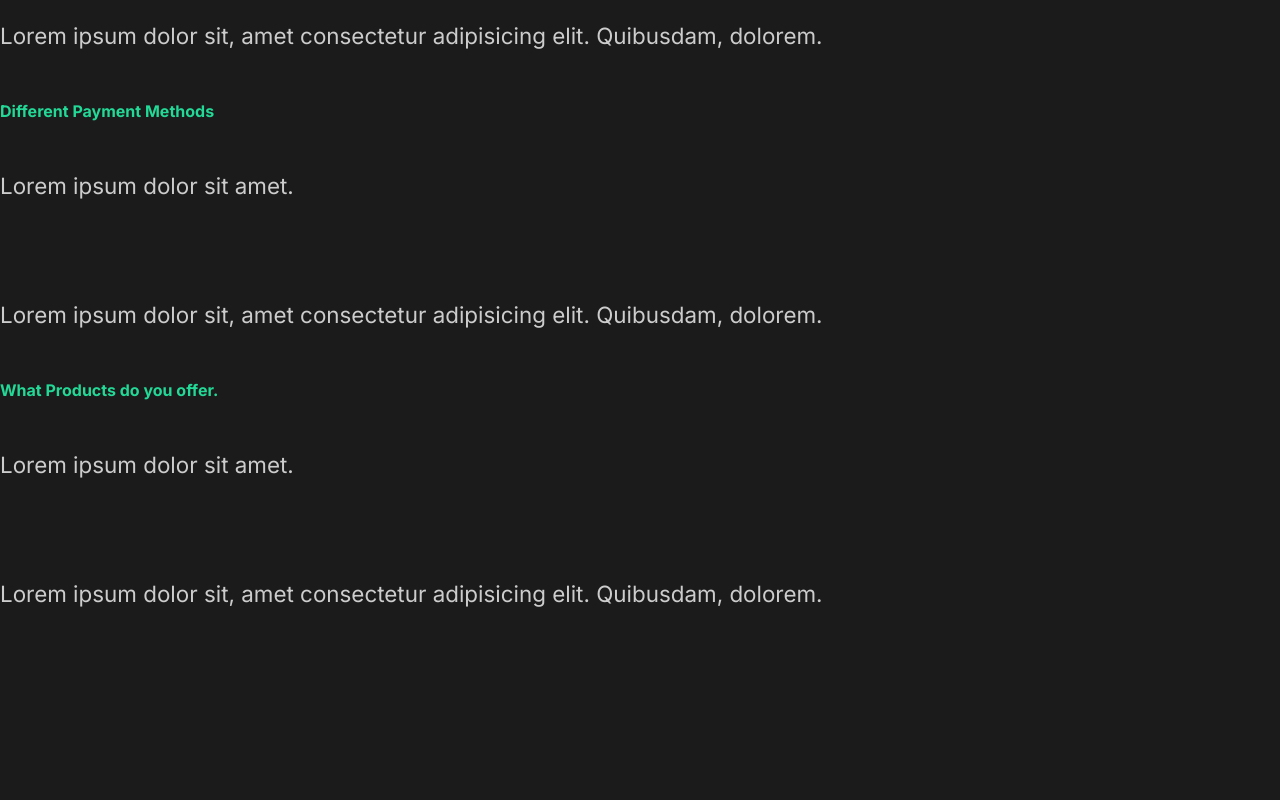
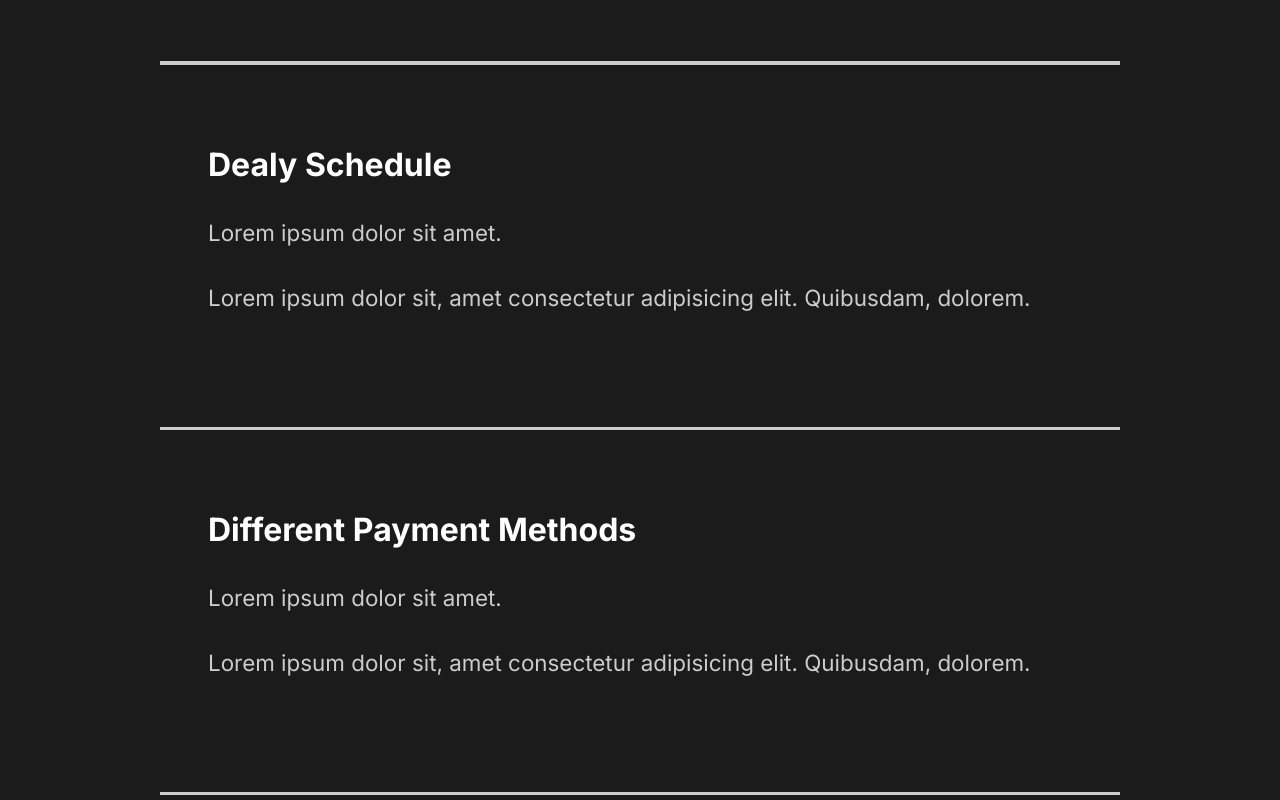
Before and after one commit to jurajrc/the-creative-react-course-capture, a React (Create React App) app: page / in a window 1280 px wide. Shown: the part 2520-3320 px from the top of the page. Before the commit the page ends 3179 px from the top, so only its background shows below. Built offline with nearby package versions, Linux system fonts and the light colour scheme.

Commit message:
7. styled Faq component

```diff
--- a/src/conponents/FaqSection.js
+++ b/src/conponents/FaqSection.js
@@ -1,8 +1,10 @@
 import React from 'react'
+import styled from 'styled-components'
+import { About } from '../styles'
 
 const FaqSection = () => {
     return (
-        <div className="faq">
+        <Faq>
             <h2>Any Questions <span>FAQ</span></h2>
             <div className="question">
                 <h4>How to I Start?</h4>
@@ -11,6 +13,7 @@
                     <p>Lorem ipsum dolor sit, amet consectetur adipisicing elit. Quibusdam, dolorem.</p>
                 </div>
             </div>
+            <div className="faq-line"></div>
             <div className="question">
                 <h4>Dealy Schedule</h4>
                 <div className="answer">
@@ -18,6 +21,7 @@
                     <p>Lorem ipsum dolor sit, amet consectetur adipisicing elit. Quibusdam, dolorem.</p>
                 </div>
             </div>
+            <div className="faq-line"></div>
             <div className="question">
                 <h4>Different Payment Methods</h4>
                 <div className="answer">
@@ -25,6 +29,7 @@
                     <p>Lorem ipsum dolor sit, amet consectetur adipisicing elit. Quibusdam, dolorem.</p>
                 </div>
             </div>
+            <div className="faq-line"></div>
             <div className="question">
                 <h4>What Products do you offer.</h4>
                 <div className="answer">
@@ -32,8 +37,38 @@
                     <p>Lorem ipsum dolor sit, amet consectetur adipisicing elit. Quibusdam, dolorem.</p>
                 </div>
             </div>
-        </div>
+            <div className="faq-line"></div>
+        </Faq>
     )
 }
 
+// styled
+const Faq = styled(About)`
+    display: block;
+    span {
+        display: block;
+    }
+    h2 {
+        padding-bottom: 2rem;
+        font-weight: lighter;
+    }
+    .faq-line {
+        background: #cccccc;
+        height: 0.2rem;
+        margin: 2rem 0rem;
+        width: 100%;
+    }
+    .question {
+        padding: 3rem;
+        cursor: pointer;
+    }
+    .answer {
+        padding: 1rem 0rem;
+        p {
+            padding: 1rem 0rem;
+        }
+    }
+
+`
+
 export default FaqSection
--- a/src/conponents/GlobalStyle.js
+++ b/src/conponents/GlobalStyle.js
@@ -39,7 +39,7 @@
     }
     h4 {
         font-weight: bold;
-        color: #23d997;
+        font-size: 2rem;
     }
     span {
         font-weight: bold;
```
